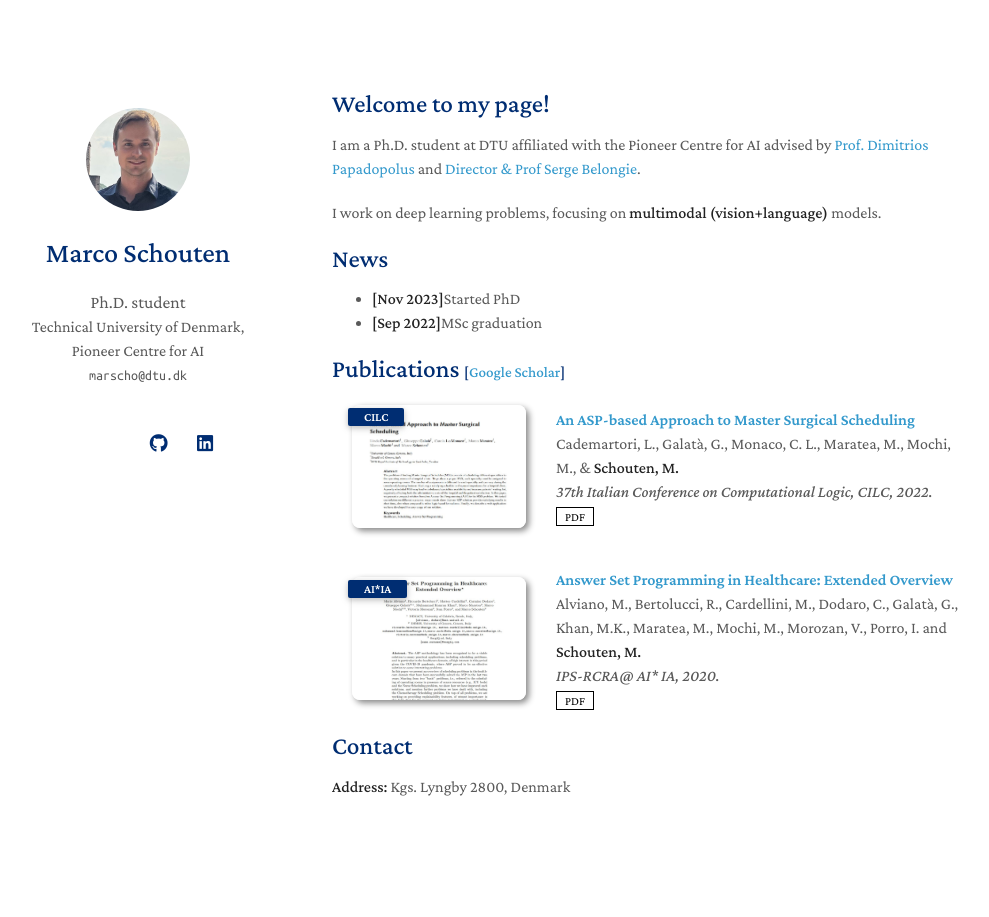
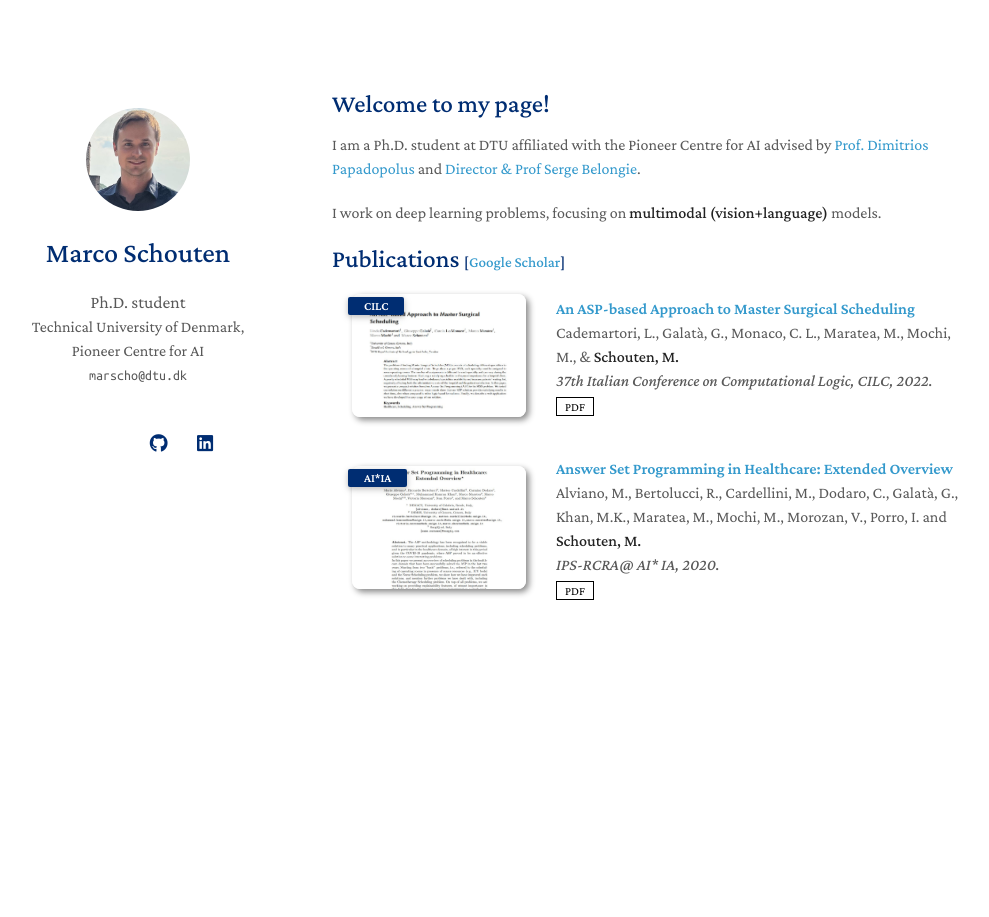
Before and after one commit to marcoschouten/marcoschouten.github.io, a Jekyll site: the page built from index.md, in a window 1280 px wide. Shown: the whole page, without its empty margins (138-1127 px from the left). Built offline with Jekyll 4.4.1, drawn with Linux system fonts in a browser that asks for light colours; nearby versions of some CDN libraries; a style sheet for code colours, icons or effects is not loaded; our own code applies the rules of GitHub Pages for plain Markdown files.

Commit message:
Update index.md

```diff
--- a/index.md
+++ b/index.md
@@ -8,11 +8,4 @@ I am a Ph.D. student at DTU affiliated with the Pioneer Centre for AI advised by
 
 I work on deep learning problems, focusing on **multimodal (vision+language)** models.
 
-
-{% include_relative _includes/news.md %}
-
 {% include_relative _includes/publications.md %}
-
-## Contact
-**Address:** Kgs. Lyngby 2800, Denmark
-<br>
```
